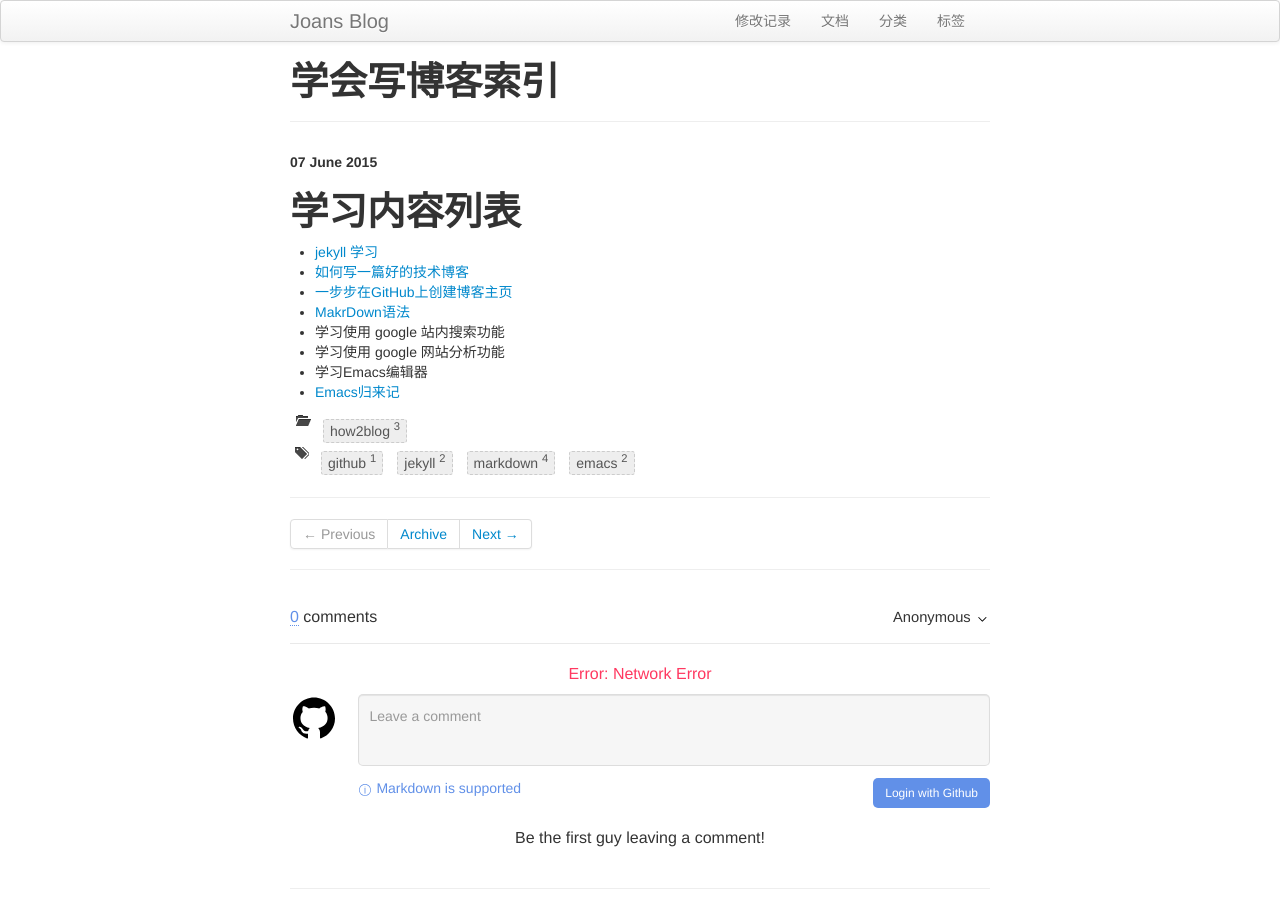
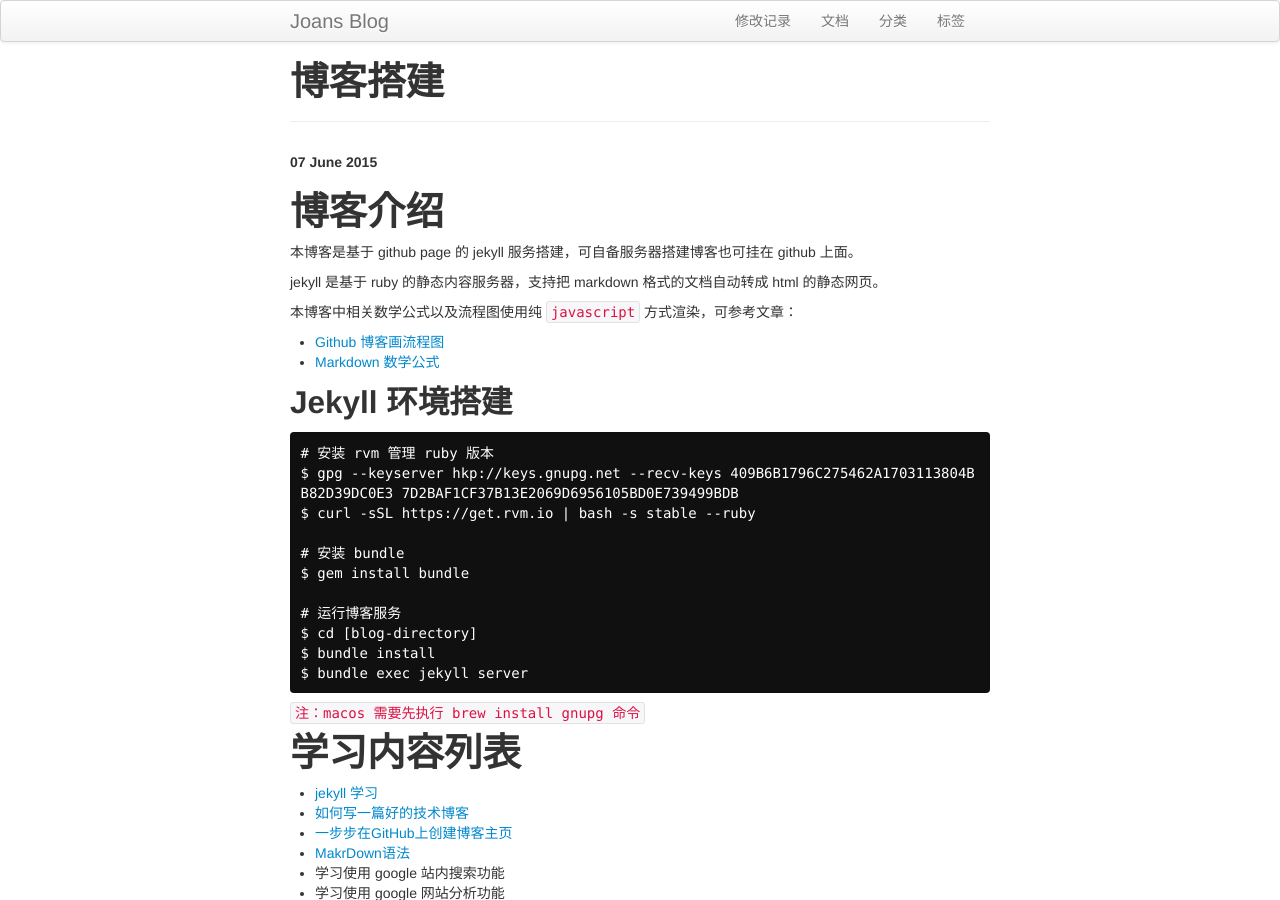
Before and after one commit to joans321/joans321.github.io, a Jekyll site: the page built from _posts/blog/2015-06-07-github-pages.md, in a window 1280 px wide and 900 px high. Built offline with Jekyll 4.4.1, drawn with Linux system fonts in a browser that asks for light colours; comment, search, counter and statistics services are not loaded.

```diff
--- a/_posts/blog/2015-06-07-github-pages.md
+++ b/_posts/blog/2015-06-07-github-pages.md
@@ -1,9 +1,42 @@
 ---
 layout: post
-title: 学会写博客索引
+title: 博客搭建
 category: how2blog
 tags: [github, jekyll, markdown, emacs]
 ---
+
+#  博客介绍
+
+本博客是基于 github page 的 jekyll 服务搭建，可自备服务器搭建博客也可挂在 github 上面。
+
+jekyll 是基于 ruby 的静态内容服务器，支持把 markdown 格式的文档自动转成 html 的静态网页。
+
+本博客中相关数学公式以及流程图使用纯 `javascript` 方式渲染，可参考文章：
+
+* [Github 博客画流程图](/2017/11/09/mermaid-flow)
+* [Markdown 数学公式](/2017/11/01/formula)
+
+
+
+## Jekyll 环境搭建
+
+~~~Sh
+# 安装 rvm 管理 ruby 版本
+$ gpg --keyserver hkp://keys.gnupg.net --recv-keys 409B6B1796C275462A1703113804BB82D39DC0E3 7D2BAF1CF37B13E2069D6956105BD0E739499BDB
+$ curl -sSL https://get.rvm.io | bash -s stable --ruby
+
+# 安装 bundle
+$ gem install bundle
+
+# 运行博客服务
+$ cd [blog-directory]
+$ bundle install
+$ bundle exec jekyll server
+~~~
+
+`注：macos 需要先执行 brew install gnupg 命令`
+
+
 
 # 学习内容列表
 
```
Also changed, not shown: _posts/ai/2018-03-03-ai-setup.md (added, +119 -0 lines), _posts/ai/2018-03-03-decision-tree.md (added, +90 -0 lines), 3 other files.
